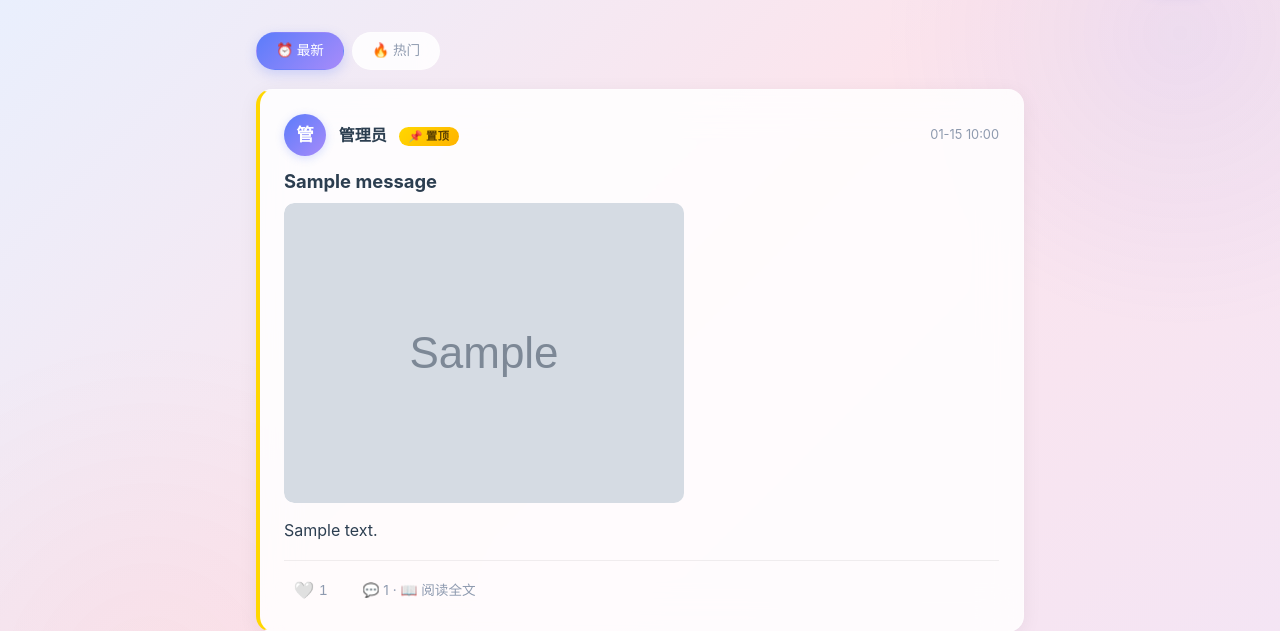
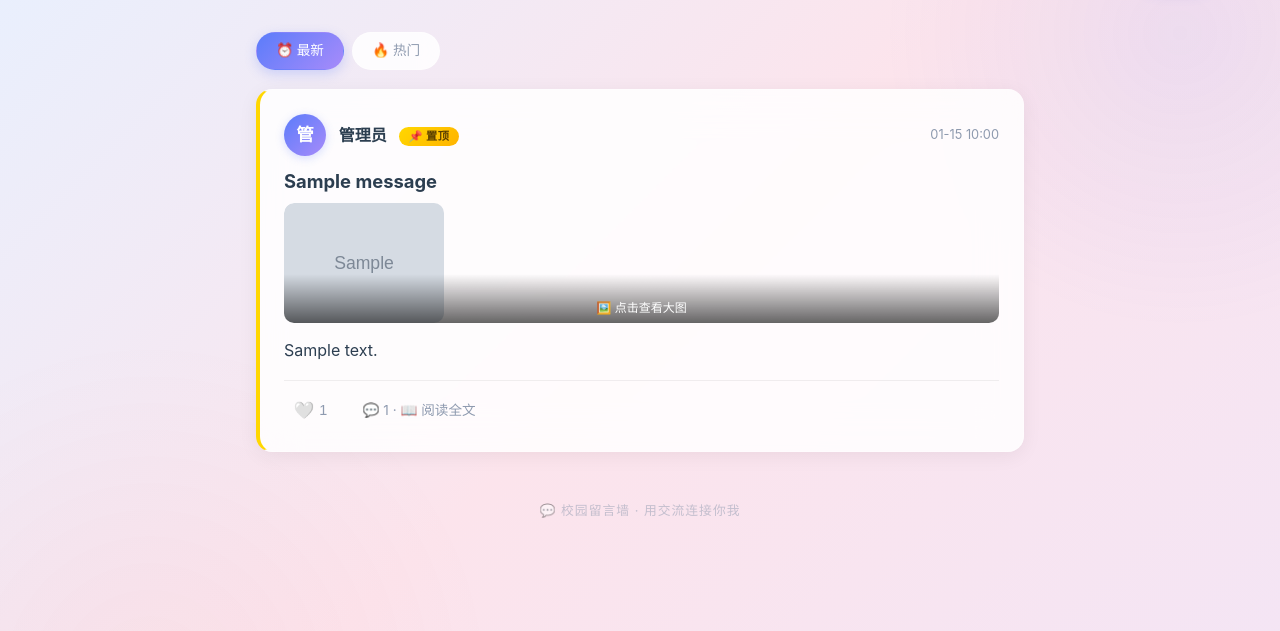
Before and after one commit to shiyunmiao/AHSTU, a Flask app: page / in a window 1280 px wide. Shown: the part 67-698 px from the top of the page. Run offline with Flask 3, Linux system fonts and the light colour scheme; tables that the repository leaves empty hold one stand-in row (values such as "Sample post"); grey boxes marked "Sample" are stand-in pictures.

Commit message:
feat: 首页图片缩略图显示，点开才看大图

```diff
--- a/static/style.css
+++ b/static/style.css
@@ -947,6 +947,42 @@ body::after {
     color: var(--text); line-height: 1.4;
 }
 .message-image {
+    margin-bottom: 0.8rem;
+}
+
+/* 首页缩略图：限制高度 + 点击查看提示 */
+.message-image-thumb {
+    position: relative;
+    max-height: 120px;
+    overflow: hidden;
+    border-radius: var(--radius-sm);
+    cursor: pointer;
+}
+
+.message-image-thumb img {
+    max-height: 120px !important;
+    width: auto;
+    object-fit: cover;
+}
+
+.message-image-thumb .image-expand-hint {
+    position: absolute;
+    bottom: 0;
+    left: 0;
+    right: 0;
+    background: linear-gradient(transparent, rgba(0,0,0,0.6));
+    color: white;
+    padding: 1.5rem 0.5rem 0.3rem;
+    font-size: 0.75rem;
+    text-align: center;
+    pointer-events: none;
+}
+
+.message-image-thumb:hover .image-expand-hint {
+    background: linear-gradient(transparent, rgba(0,0,0,0.75));
+}
+
+.message-image {
     margin-bottom: 0.8rem; border-radius: var(--radius-sm);
     overflow: hidden; max-width: 100%;
 }
--- a/templates/index.html
+++ b/templates/index.html
@@ -34,8 +34,9 @@
             </div>
             {% if message.title %}<div class="message-title">{{ message.title }}</div>{% endif %}
             {% if message.image_url %}
-            <div class="message-image" onclick="event.stopPropagation();">
+            <div class="message-image message-image-thumb" onclick="event.stopPropagation();">
                 <img src="{{ message.image_url }}" alt="配图" onclick="openLightbox(this.src)">
+                <span class="image-expand-hint">🖼️ 点击查看大图</span>
             </div>
             {% endif %}
             <div class="message-content">{{ message.content[:300] }}{% if message.content|length > 300 %}…{% endif %}</div>
```
